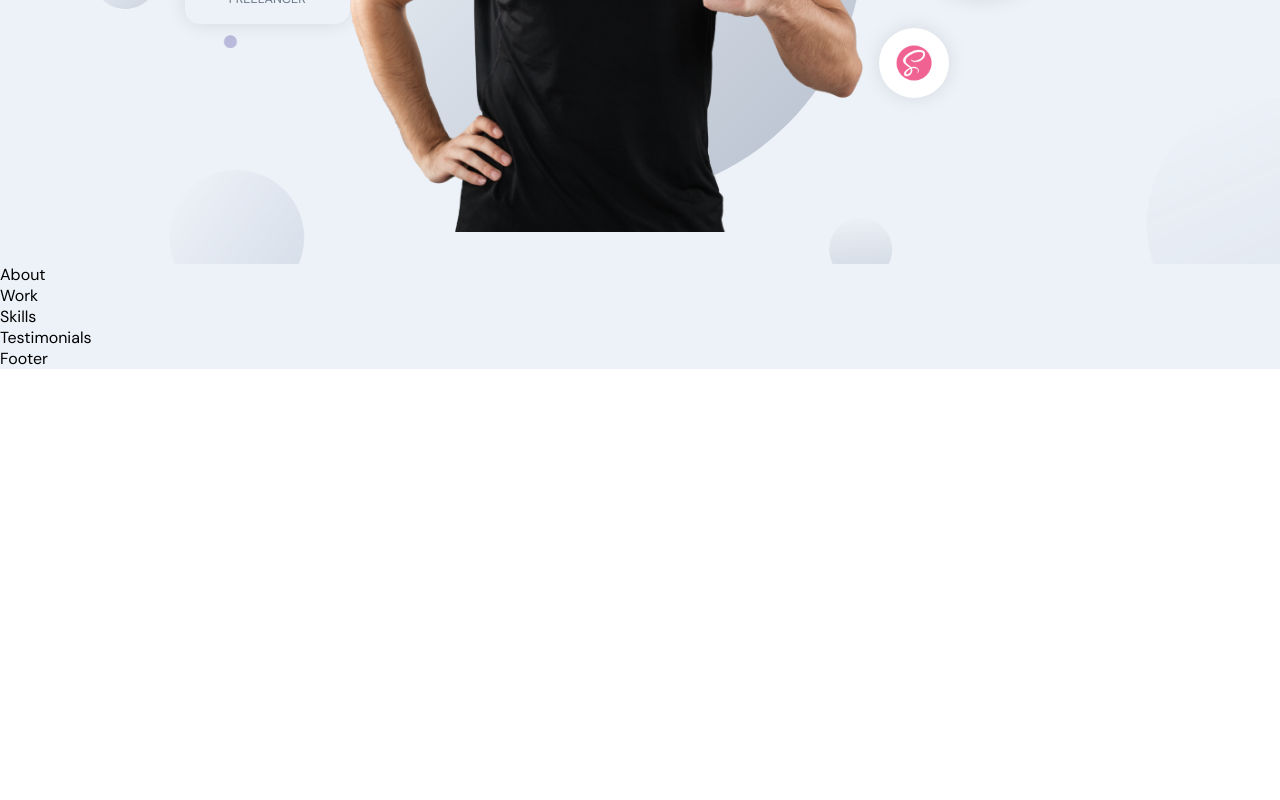
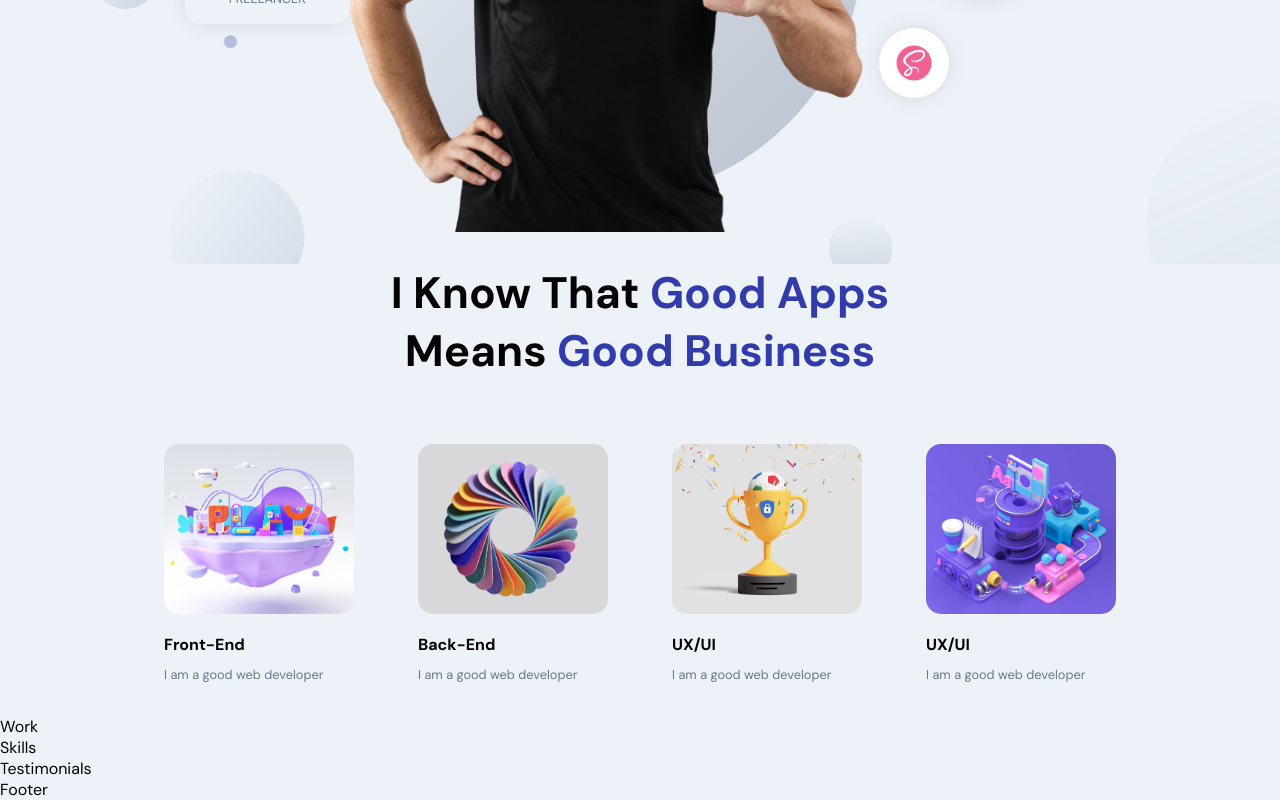
Before and after one commit to Natasha-A/portfolio, a React (Create React App) app in the folder frontend_react/: page / in a window 1280 px wide. Shown: the part 508-1308 px from the top of the page. Before the commit the page ends 877 px from the top, so only its background shows below. Built offline with nearby package versions, Linux system fonts and the light colour scheme.

Commit message:
build flexbox cards for about page

```diff
--- a/frontend_react/src/container/About/About.jsx
+++ b/frontend_react/src/container/About/About.jsx
@@ -1,8 +1,54 @@
-import React from 'react'
+import React, { useState, useEffect } from 'react'
 import './About.scss'
+import { motion } from 'framer-motion';
+import { images } from '../../constants'
+
+const abouts = [
+  {
+    title: 'Front-End',
+    description: 'I am a good web developer',
+    imgUrl: images.about01
+  },
+  {
+    title:'Back-End',
+    description: 'I am a good web developer',
+    imgUrl: images.about02
+  },
+  {
+    title: 'UX/UI',
+    description: 'I am a good web developer',
+    imgUrl: images.about03
+  },
+  {
+    title: 'UX/UI',
+    description: 'I am a good web developer',
+    imgUrl: images.about04
+  }
+];
+
 export const About = () => {
   return (
-    <div>About</div>
+    <>
+      <h2 className="head-text">I know that <span> Good Apps</span> <br/> means <span> Good Business</span>
+      </h2>
+
+      <div className="app__profiles">
+        {abouts.map((about, index) => (
+          <motion.div
+            whileInView={{ opacity: 1}}
+            whileHover={{ scale: 1.1 }}
+            transition={{ duration: 0.5, type: 'tween' }}
+            className="app__profile-item"
+            key={about.title + index}
+          >
+            <img src={about.imgUrl} alt={about.title}/>
+            <h2 className='bold-text' style={{ marginTop: 20 }}>{about.title}</h2>
+            <p className='p-text' style={{ marginTop: 10 }}>{about.description}</p>
+
+          </motion.div>
+        ))}
+      </div>
+    </>
   )
 }
 
--- a/frontend_react/src/container/About/About.scss
+++ b/frontend_react/src/container/About/About.scss
@@ -0,0 +1,38 @@
+.app__about {
+  flex: 1;
+  width: 100%;
+  flex-direction: column;
+}
+
+.app__profiles {
+  display: flex;
+  justify-content: center;
+  align-items: flex-start;
+  flex-wrap: wrap;
+  margin-top: 2rem;
+}
+
+.app__profile-item {
+  width: 190px;
+  display: flex;
+  justify-content: flex-start;
+  align-items: flex-start;
+  margin: 2rem;
+  flex-direction: column;
+
+  img {
+    width: 100%;
+    height: 170px;
+    border-radius: 15px;
+    object-fit: cover;
+  }
+
+  @media screen and (min-width: 2000px) {
+    width: 370px;
+    margin: 2rem 4rem;
+
+    img {
+      height: 320px;
+    }
+  }
+}
```
